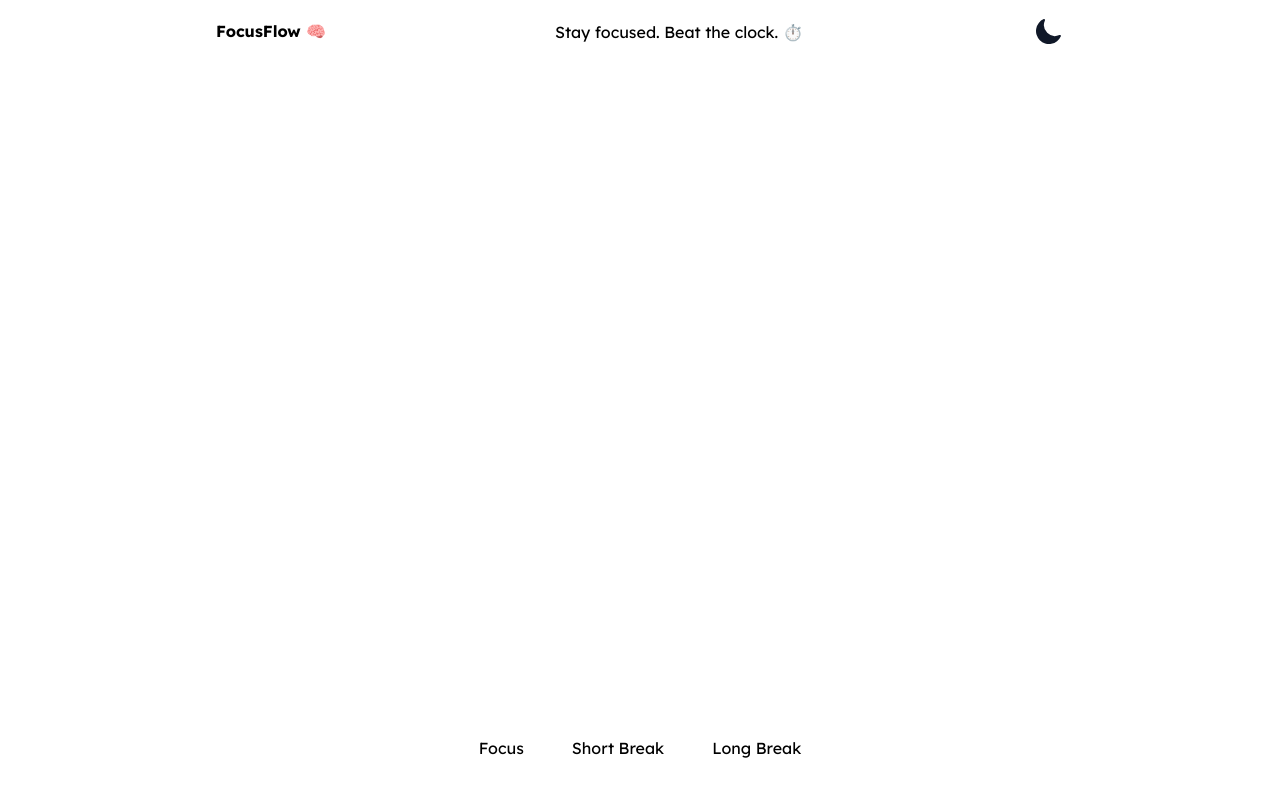
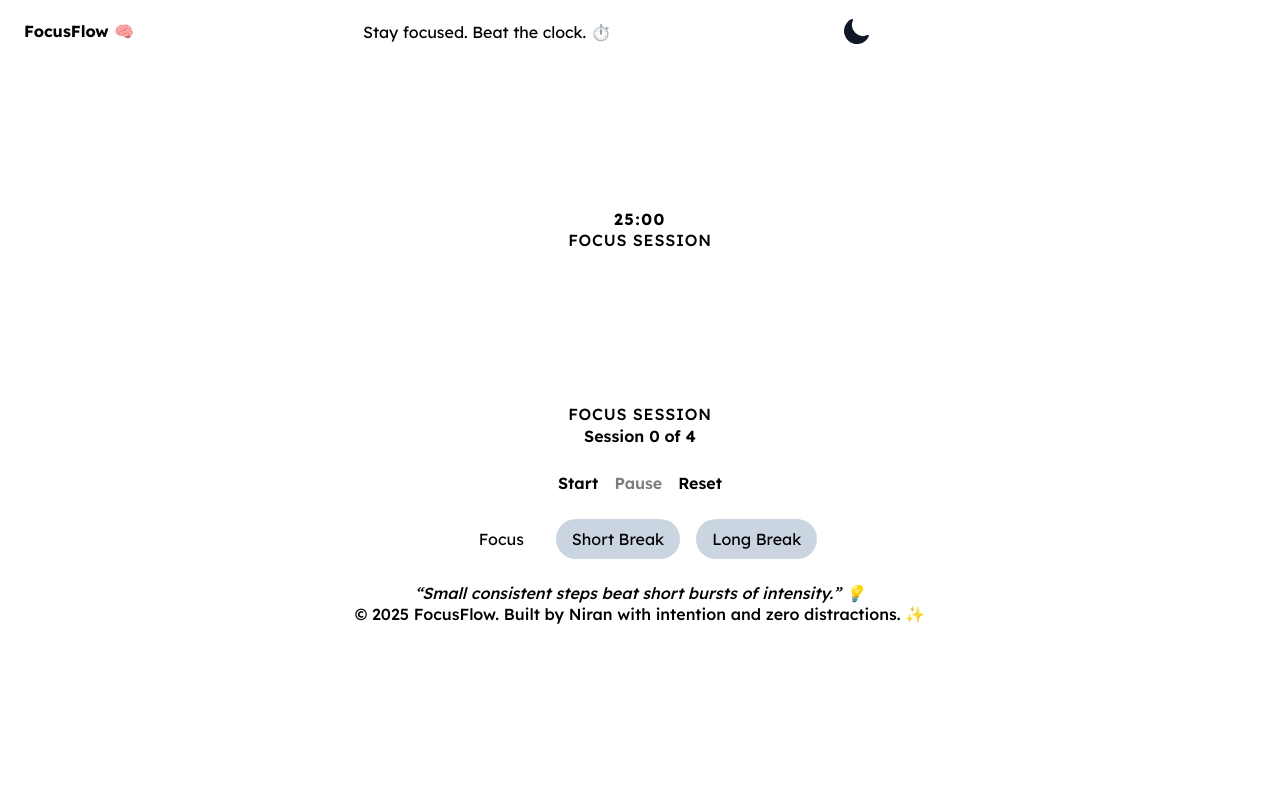
Before and after one commit to adeniranadeyemo/focusFlow, a React (Vite) app: page / in a window 1280 px wide. Shown: the top 796 px of the page. Built offline with nearby package versions, Linux system fonts and the light colour scheme; a web font is replaced by a local one.

Commit message:
Added timer control, timer display and footer UIs.

```diff
--- a/eslint.config.js
+++ b/eslint.config.js
@@ -1,8 +1,8 @@
-import js from '@eslint/js'
-import globals from 'globals'
-import reactHooks from 'eslint-plugin-react-hooks'
-import reactRefresh from 'eslint-plugin-react-refresh'
-import { defineConfig, globalIgnores } from 'eslint/config'
+import js from '@eslint/js';
+import globals from 'globals';
+import reactHooks from 'eslint-plugin-react-hooks';
+import reactRefresh from 'eslint-plugin-react-refresh';
+import { defineConfig, globalIgnores } from 'eslint/config';
 
 export default defineConfig([
   globalIgnores(['dist']),
@@ -23,7 +23,7 @@ export default defineConfig([
       },
     },
     rules: {
-      'no-unused-vars': ['error', { varsIgnorePattern: '^[A-Z_]' }],
+      'no-unused-vars': 'off',
     },
   },
-])
+]);
--- a/src/App.jsx
+++ b/src/App.jsx
@@ -1,18 +1,49 @@
 import './App.css';
 import './index.css';
 
+import { useEffect, useRef, useState } from 'react';
+
 import Header from './components/Header';
-import ModeSelector from './components/ModeSelectore';
+import ModeSelector from './components/ModeSelector';
+import TimerDisplay from './components/TimerDisplay';
+import TimerControls from './components/TimerControls';
+import SessionTracker from './components/SessionTracker';
+import Footer from './components/Footer';
 
 function App() {
+  const headerRef = useRef(null);
+  const [headerHeight, setHeaderHeight] = useState(0);
+
+  useEffect(() => {
+    if (headerRef.current) {
+      const resizeObserver = new ResizeObserver(() => {
+        setHeaderHeight(headerRef.current.offsetHeight);
+      });
+      resizeObserver.observe(headerRef.current);
+      return () => resizeObserver.disconnect();
+    }
+  }, []);
+
+  console.log(headerRef);
+  console.log(headerHeight);
+
   return (
-    <div className="min-h-screen flex flex-col justify-between system-color">
-      <header>
+    <div className="h-fit system-color flex flex-col justify-center">
+      <header ref={headerRef} className="pb-10">
         <Header />
       </header>
 
-      <main className="flex flex-col items-center gap-6 px-4 py-8">
+      <main
+        className="flex float-end flex-col items-center gap-6 px-4 pb-8"
+        style={{ paddingTop: `${headerHeight}px` }}
+      >
+        <TimerDisplay />
+        <SessionTracker />
+        <TimerControls />
+
         <ModeSelector />
+
+        <Footer />
       </main>
     </div>
   );
--- /dev/null
+++ b/src/components/Footer.jsx
@@ -0,0 +1,15 @@
+function Footer() {
+  return (
+    <footer className="system-color2 text-color text-xs font-medium text-center p-md border-radius-md mt-lg shadow-card dark:shadow-none">
+      <p className="mb-xs text-color-muted italic">
+        “Small consistent steps beat short bursts of intensity.” 💡
+      </p>
+      <p className="tracking-normal">
+        &copy; {new Date().getFullYear()} FocusFlow. Built by Niran with
+        intention and zero distractions. ✨
+      </p>
+    </footer>
+  );
+}
+
+export default Footer;
--- a/src/components/Header.jsx
+++ b/src/components/Header.jsx
@@ -2,7 +2,7 @@ import ToggleThemeButton from './ui/ToggleThemeButton';
 
 function Header() {
   return (
-    <div className="flex items-center justify-between w-full max-w-4xl mx-auto py-4 px-6">
+    <div className="flex items-center justify-between w-full max-w-4xl mx-auto py-4 px-6 system-color2 fixed z-10">
       <h1 className="text-2xl font-bold text-color-brand">FocusFlow 🧠</h1>
 
       <p className="text-color-muted text-sm hidden sm:block">
--- /dev/null
+++ b/src/components/SessionTracker.jsx
@@ -0,0 +1,18 @@
+function SessionTracker() {
+  const mode = 'Focus';
+  const current = 0;
+  const total = 4;
+
+  return (
+    <div className="flex flex-col items-center mt-sm">
+      <p className="text-xs text-color-muted tracking-wide uppercase font-medium">
+        {mode} Session
+      </p>
+      <p className="text-sm text-color font-semibold tracking-normal mt-xs">
+        Session {current} of {total}
+      </p>
+    </div>
+  );
+}
+
+export default SessionTracker;
--- /dev/null
+++ b/src/components/TimerControls.jsx
@@ -0,0 +1,21 @@
+export default function TimerControls() {
+  return (
+    <div className="flex justify-center gap-4 m-md">
+      <button className="btn-primary border-radius-lg p-md shadow-card shadow-hover shadow-active font-semibold text-sm cursor-pointer">
+        Start
+      </button>
+
+      {/* Pause Button (initially disabled) */}
+      <button
+        className="btn-outline border-radius-lg p-md shadow-card shadow-hover shadow-active font-semibold text-sm opacity-50 cursor-not-allowed"
+        disabled
+      >
+        Pause
+      </button>
+
+      <button className="btn-outline border-radius-lg p-md shadow-card shadow-hover shadow-active font-semibold text-sm cursor-pointer">
+        Reset
+      </button>
+    </div>
+  );
+}
--- /dev/null
+++ b/src/components/TimerDisplay.jsx
@@ -0,0 +1,52 @@
+function TimerDisplay() {
+  const time = '25:00';
+  const progress = 0.25;
+
+  const radius = 100;
+  const stroke = 10;
+  const normalizedRadius = radius - stroke * 0.05;
+  const circumference = normalizedRadius * 2 * Math.PI;
+  // const strokeDashoffset = circumference - (progress / 100) * circumference;
+  const strokeDashoffset = circumference - (progress / 100) * circumference;
+
+  return (
+    <div className="relative w-[20rem] h-[15rem] sm:w-[300px] sm:h-[300px] m-md">
+      {/* SVG Progress Ring */}
+      <svg height="100%" width="100%" className="transform -rotate-90">
+        <circle
+          stroke="var(--color-muted-light)"
+          className="dark:stroke-[var(--color-muted-dark)]"
+          fill="transparent"
+          strokeWidth={stroke}
+          r={normalizedRadius}
+          cx="50%"
+          cy="50%"
+        />
+        <circle
+          stroke="var(--color-brand-light)"
+          className="dark:stroke-[var(--color-brand-dark)] transition-all duration-500"
+          fill="transparent"
+          strokeWidth={stroke}
+          strokeDasharray={circumference}
+          strokeDashoffset={strokeDashoffset}
+          strokeLinecap="round"
+          r={normalizedRadius}
+          cx="50%"
+          cy="50%"
+        />
+      </svg>
+
+      {/* Timer Text */}
+      <div className="absolute inset-0 flex flex-col items-center justify-center text-center">
+        <h2 className="text-5xl text-color font-bold tracking-widest leading-tight font-sans">
+          {time}
+        </h2>
+        <p className="text-sm text-color-muted tracking-wide mt-sm font-medium uppercase">
+          Focus Session
+        </p>
+      </div>
+    </div>
+  );
+}
+
+export default TimerDisplay;
--- a/src/index.css
+++ b/src/index.css
@@ -291,13 +291,14 @@
 } */
 
 .btn-primary {
-  background-color: var(--color-brand-dark);
+  background-color: var(--color-brand-light);
   color: var(--color-foreground-light);
+  /* color: var(--color-foreground-dark); */
 }
-.dark .btn-primary {
+/* .dark .btn-primary {
   background-color: var(--color-brand-light);
-  color: var(--color-foreground-dark);
-}
+  color: var(--color-foreground-light);
+} */
 
 .btn-outline {
   border: 1px solid var(--color-muted-light);
```
Also changed, not shown: src/components/ModeSelector.jsx (renamed from src/components/ModeSelectore.jsx).
